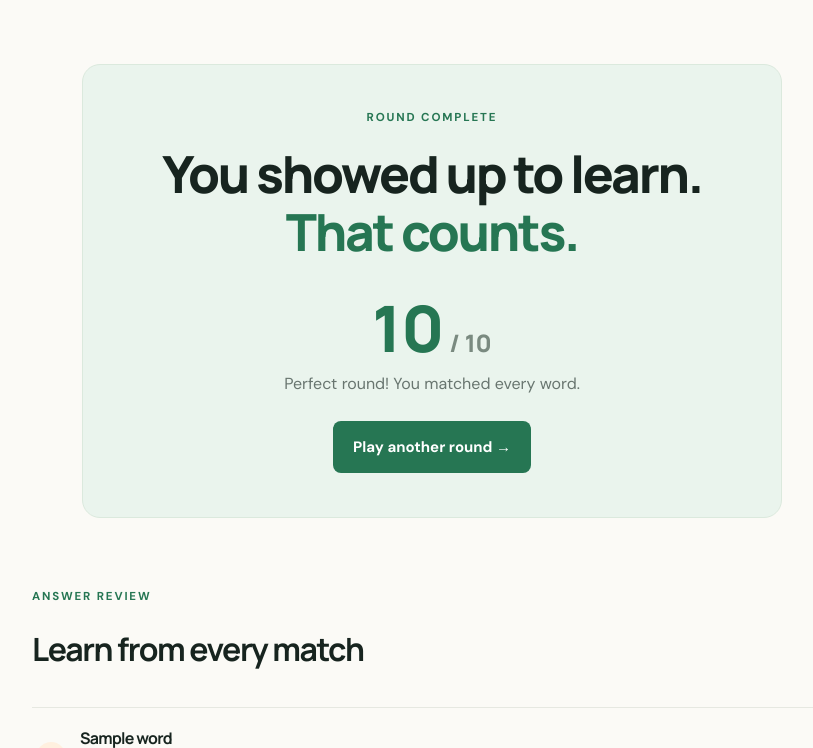
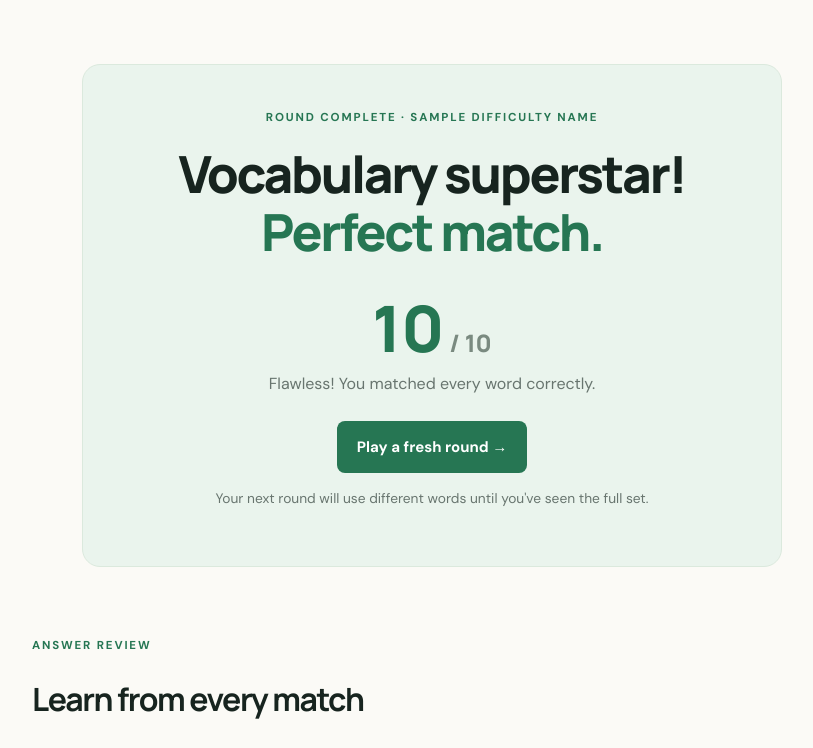
Before and after one commit to ugochi74/word-matching, a Flask app: template templates/results.html in a window 1280 px wide. Shown: the part 82-830 px from the top of the page, without its empty margins (208-1021 px from the left). Run offline with Flask 3, Linux system fonts and the light colour scheme; the template is opened without the code that fills it: most values are stand-ins (such as "Sample title", 1, 10 or a date in 2020).

Commit message:
Add level-aware replay and more engaging score feedback

```diff
--- a/templates/results.html
+++ b/templates/results.html
@@ -10,10 +10,12 @@
     <header class="site-header"><a class="brand" href="{{ url_for('home') }}">Word<span>Match</span></a><a class="text-link" href="{{ url_for('home') }}">Home</a></header>
     <main class="results-page page-width">
         <section class="score-card">
-            <p class="eyebrow">ROUND COMPLETE</p><h1>You showed up to learn. <span>That counts.</span></h1>
+            <p class="eyebrow">ROUND COMPLETE · {{ difficulty_name|replace('_', ' ')|upper }}</p>
+            <h1>{% if total and score == total %}Vocabulary superstar! <span>Perfect match.</span>{% elif total and score / total >= 0.7 %}You're finding your flow. <span>Keep it going.</span>{% else %}Every round makes you sharper. <span>Ready for a rematch?</span>{% endif %}</h1>
             <p class="score-number">{{ score }}<span> / {{ total }}</span></p>
-            <p class="score-message">{% if score == total %}Perfect round! You matched every word.{% elif score >= total / 2 %}Good work! Review the answers below and keep growing.{% else %}Every round is practice. Review these meanings and try again.{% endif %}</p>
-            <a class="button button-primary" href="{{ url_for('game') }}">Play another round →</a>
+            <p class="score-message">{% if score == total %}Flawless! You matched every word correctly.{% elif total and score / total >= 0.7 %}Nice work! Review the tricky words and see if you can beat this score.{% else %}No pressure — check the meanings below, then give it another go.{% endif %}</p>
+            <a class="button button-primary" href="{{ url_for('game', difficulty=difficulty_name) }}">Play a fresh round →</a>
+            <p class="quiet-note results-note">Your next round will use different words until you've seen the full set.</p>
         </section>
         <section class="review-section"><p class="eyebrow">ANSWER REVIEW</p><h2>Learn from every match</h2><div class="review-list">
             {% for result in results %}
```
